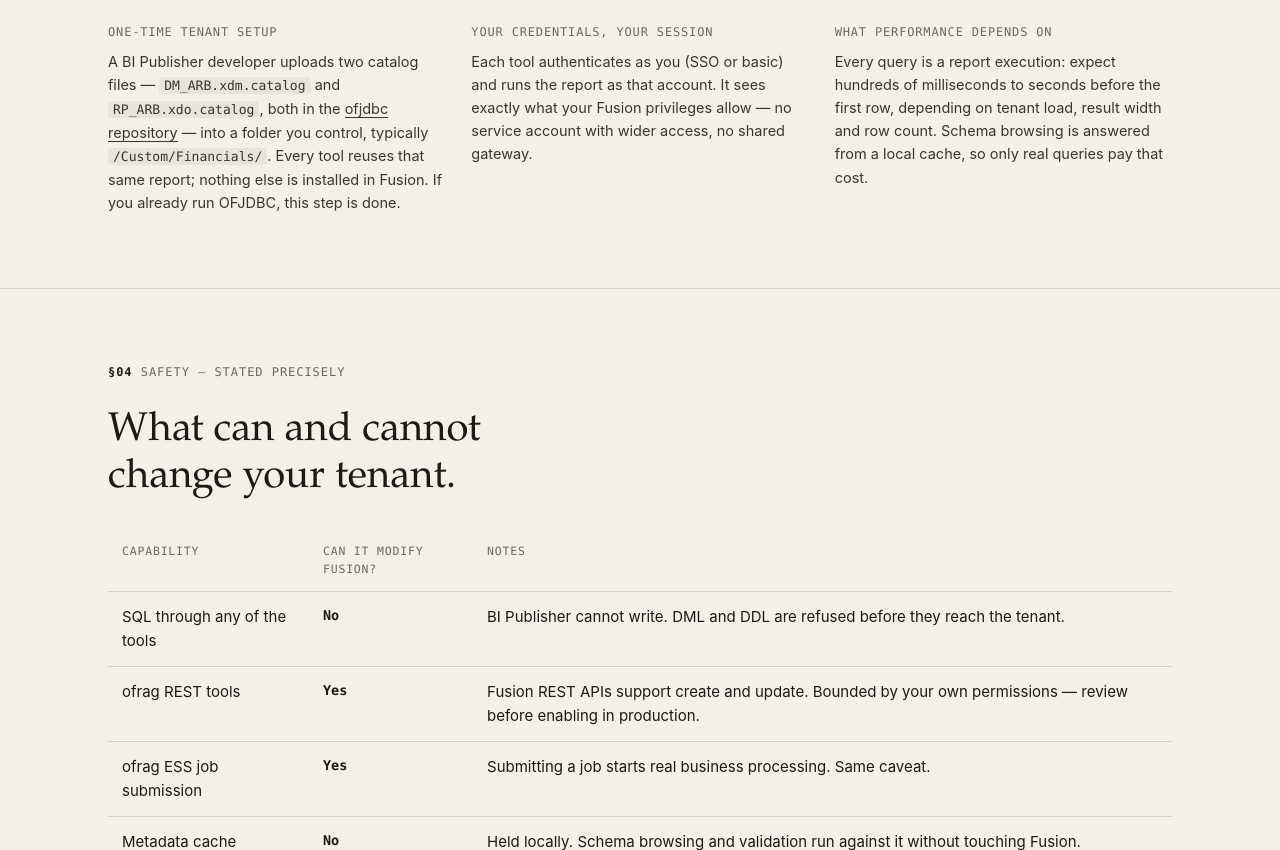
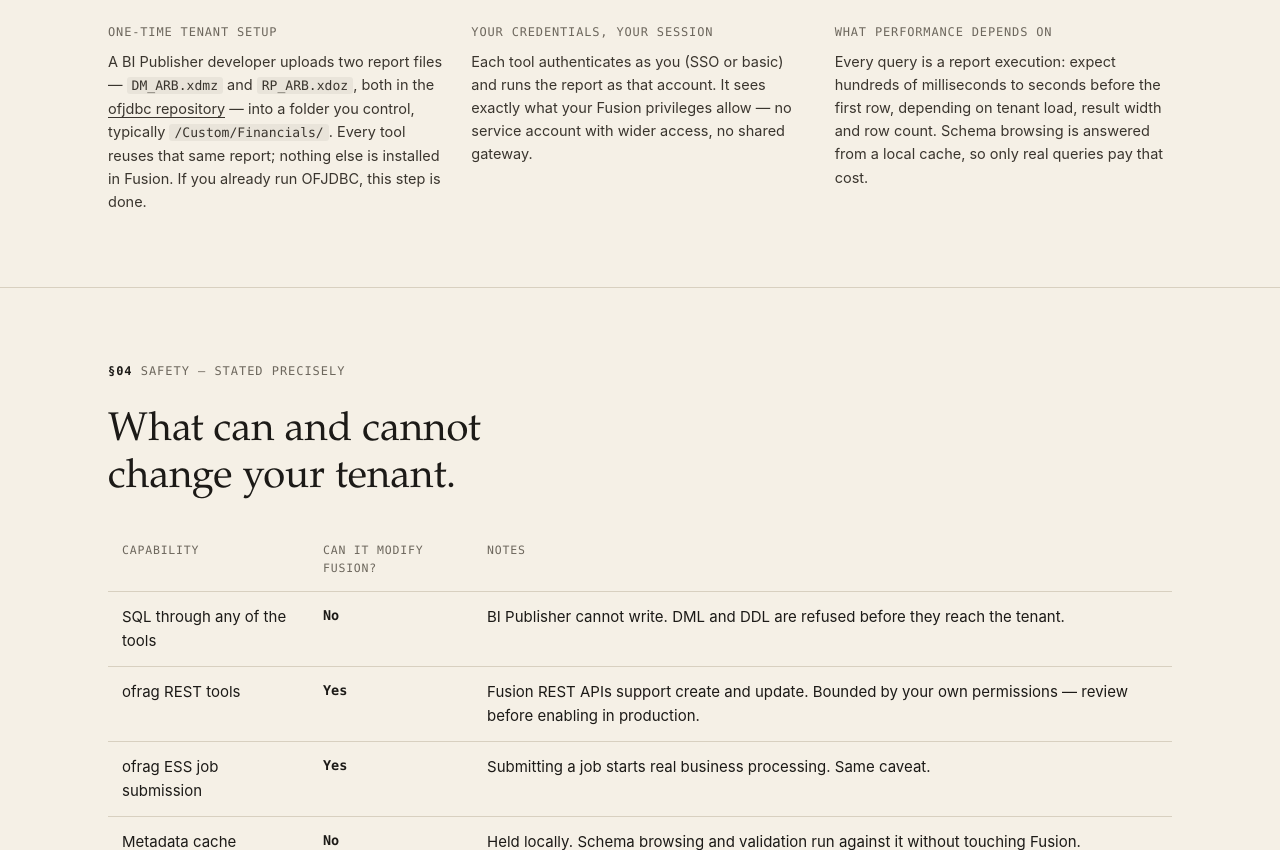
Before and after one commit to krokozyab/ofjdbc, a plain HTML site: page docs/index.html in a window 1280 px wide. Shown: the part 3992-4842 px from the top of the page. Drawn offline with Linux system fonts and the light colour scheme.

Commit message:
ship dm_arb and rp_arb as upload packages without author data, like dm_arb2_v3
Co-Authored-By: Claude Opus 5.5 <noreply@anthropic.com>

```diff
--- a/docs/index.html
+++ b/docs/index.html
@@ -276,7 +276,7 @@
   <div class="notes">
     <div class="note">
       <h4>One-time tenant setup</h4>
-      <p>A BI Publisher developer uploads two catalog files — <code>DM_ARB.xdm.catalog</code> and <code>RP_ARB.xdo.catalog</code>, both in the <a href="https://github.com/krokozyab/ofjdbc/tree/master/otbireport" target="_blank" rel="noopener noreferrer" style="border-bottom:1px solid currentColor;text-decoration:none">ofjdbc repository</a> — into a folder you control, typically <code>/Custom/Financials/</code>. Every tool reuses that same report; nothing else is installed in Fusion. If you already run OFJDBC, this step is done.</p>
+      <p>A BI Publisher developer uploads two report files — <code>DM_ARB.xdmz</code> and <code>RP_ARB.xdoz</code>, both in the <a href="https://github.com/krokozyab/ofjdbc/tree/master/otbireport" target="_blank" rel="noopener noreferrer" style="border-bottom:1px solid currentColor;text-decoration:none">ofjdbc repository</a> — into a folder you control, typically <code>/Custom/Financials/</code>. Every tool reuses that same report; nothing else is installed in Fusion. If you already run OFJDBC, this step is done.</p>
     </div>
     <div class="note">
       <h4>Your credentials, your session</h4>
```
Also changed, not shown: llm-full.txt, llms.txt, 6 other files.
